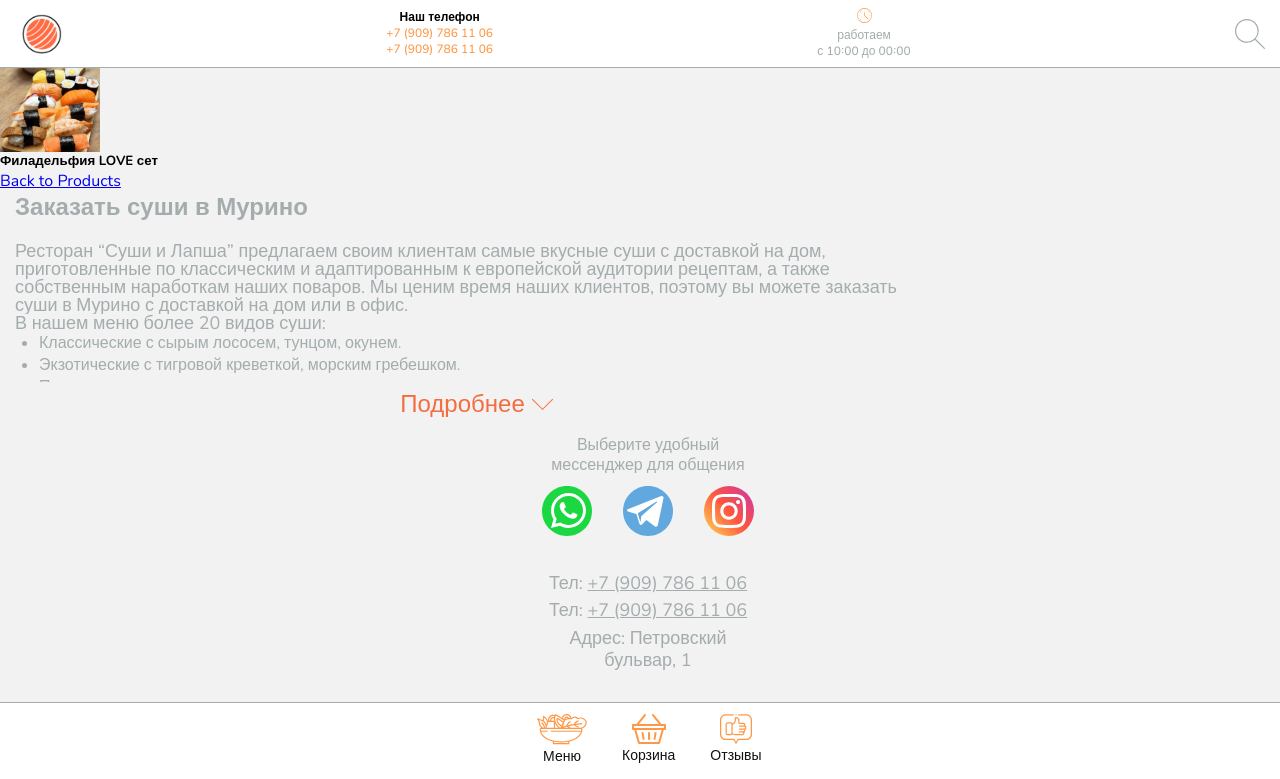
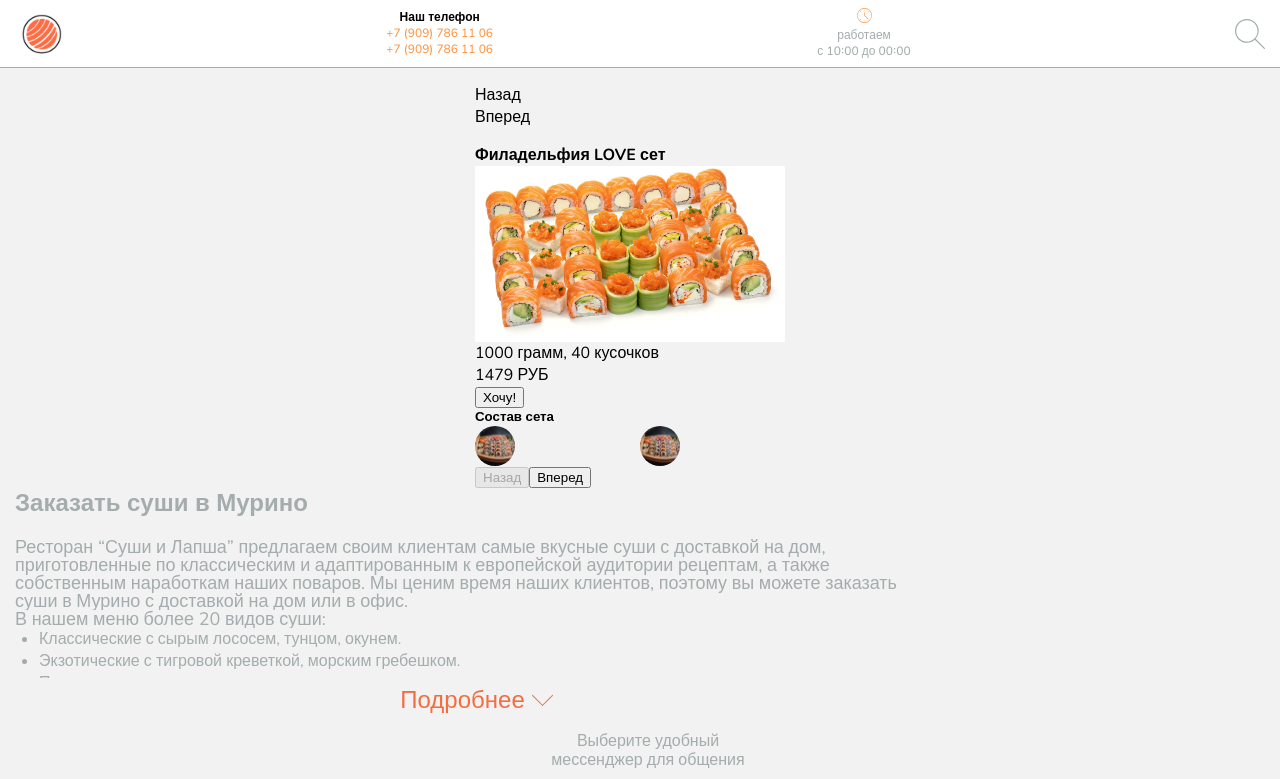
Before and after one commit to alexanderVLG/sushi-shop-murino, a React (Create React App) app: page /products/-02-024TMKM in a window 1280 px wide. Shown: the top 779 px of the page. Built offline with nearby package versions, Linux system fonts and the light colour scheme.

Commit message:
Добавил карусель

```diff
--- a/package.json
+++ b/package.json
@@ -6,6 +6,7 @@
     "@testing-library/jest-dom": "^5.16.5",
     "@testing-library/react": "^13.4.0",
     "@testing-library/user-event": "^13.5.0",
+    "pure-react-carousel": "^1.30.1",
     "react": "^18.2.0",
     "react-dom": "^18.2.0",
     "react-router-dom": "^6.4.4",
--- /dev/null
+++ b/src/components/GoodsCarousel.js
@@ -0,0 +1,64 @@
+import { CarouselProvider, Slider, Slide, ButtonBack, ButtonNext } from "pure-react-carousel";
+import 'pure-react-carousel/dist/react-carousel.es.css';
+import sushiSet from '../media/productsImg/small/sushiSet.jpg';
+
+
+const GoodsCarousel = () => {
+
+
+  return (
+    <CarouselProvider
+      naturalSlideWidth={50}
+      naturalSlideHeight={12}
+      totalSlides={3}
+      visibleSlides={2}
+    >
+      <Slider>
+        <Slide index={0}>
+          <div>
+            <img className="slider__image" src={sushiSet} width={40} height={40} alt="" />
+            <h5>Филадельфия</h5>
+            <p>390 руб</p>
+          </div>
+        </Slide>
+        <Slide index={1}>
+          <div>
+            <img className="slider__image" src={sushiSet} width={40} height={40} alt="" />
+            <h5>Филадельфия</h5>
+            <p>390 руб</p>
+          </div>
+        </Slide>
+        <Slide index={2}>
+          <div>
+            <img className="slider__image" src={sushiSet} width={40} height={40} alt="" />
+            <h5>Филадельфия</h5>
+            <p>390 руб</p>
+          </div>
+        </Slide>
+      </Slider>
+      <ButtonBack>Назад</ButtonBack>
+      <ButtonNext>Вперед</ButtonNext>
+      {/* <div>
+          <img className="slider__image" src={sushiSet} width={40} height={40} alt="" />
+          <h5>Филадельфия</h5>
+          <p>390 руб</p>
+        </div>
+        <div>
+          <img className="slider__image" src={sushiSet} width={40} height={40} alt="" />
+          <h5>Филадельфия</h5>
+          <p>390 руб</p>
+        </div>
+        <div>
+          <img className="slider__image" src={sushiSet} width={40} height={40} alt="" />
+          <h5>Филадельфия</h5>
+          <p>390 руб</p>
+        </div>
+        <div>
+          <img className="slider__image" src={sushiSet} width={40} height={40} alt="" />
+          <h5>Филадельфия</h5>
+          <p>390 руб</p>
+        </div> */}
+    </CarouselProvider>
+  );
+}
+export default GoodsCarousel;
--- a/src/data.js
+++ b/src/data.js
@@ -9,12 +9,14 @@ import sushiSet8 from './media/productsImg/small/sushiSet8.jpg';
 import sushiSet9 from './media/productsImg/small/sushiSet9.jpg';
 import sushiSet10 from './media/productsImg/small/sushiSet10.jpg';
 import sushiSet11 from './media/productsImg/small/sushiSet11.jpg';
+import first from './media/productsImg/productCard/first.jpg'
 
 export const products = [
   {
     id: "pmpomO245643",
     name: 'Саломон сет',
     image: sushiSet,
+    cardImage: first,
     weight: 1050,
     pieces: 30,
     cost: 1500
@@ -23,6 +25,7 @@ export const products = [
     id: "-02-024TMKM",
     name: 'Филадельфия LOVE сет',
     image: sushiSet2,
+    cardImage: first,
     weight: 1000,
     pieces: 40,
     cost: 1479
@@ -31,6 +34,7 @@ export const products = [
     id: "DKVW94",
     name: 'Сет "5 Филадельфий"',
     image: sushiSet3,
+    cardImage: first,
     weight: 1120,
     pieces: 40,
     cost: 1499
@@ -39,6 +43,7 @@ export const products = [
     id: "1i1kkdkr",
     name: 'Филадельфия и лосось сет',
     image: sushiSet4,
+    cardImage: first,
     weight: 1260,
     pieces: 36,
     cost: 1599
@@ -47,6 +52,7 @@ export const products = [
     id: "1ppop",
     name: '6 Филадельфий',
     image: sushiSet5,
+    cardImage: first,
     weight: 1320,
     pieces: 46,
     cost: 1599
@@ -55,6 +61,7 @@ export const products = [
     id: "nvjfe9",
     name: 'Топовый сет',
     image: sushiSet6,
+    cardImage: first,
     weight: 1020,
     pieces: 40,
     cost: 1469
@@ -63,6 +70,7 @@ export const products = [
     id: "lkc8928",
     name: 'Камикадзе сет',
     image: sushiSet7,
+    cardImage: first,
     weight: 1200,
     pieces: 52,
     cost: 1559
@@ -71,6 +79,7 @@ export const products = [
     id: "295omvk",
     name: 'Якудза сет',
     image: sushiSet8,
+    cardImage: first,
     weight: 1270,
     pieces: 50,
     cost: 1650
@@ -79,6 +88,7 @@ export const products = [
     id: "vnvowr1",
     name: 'Запеченный сет',
     image: sushiSet9,
+    cardImage: first,
     weight: 150,
     pieces: 45,
     cost: 1600
@@ -87,6 +97,7 @@ export const products = [
     id: "0295kksdv",
     name: 'Острый сет',
     image: sushiSet10,
+    cardImage: first,
     weight: 900,
     pieces: 25,
     cost: 990
@@ -95,6 +106,7 @@ export const products = [
     id: "kverh9053",
     name: 'Мини сет',
     image: sushiSet11,
+    cardImage: first,
     weight: 890,
     pieces: 24,
     cost: 900
--- a/src/index.css
+++ b/src/index.css
@@ -176,13 +176,13 @@ main {
   bottom: 7px;
 }
 
-/* ---- Menu ----------- */
+/* ---- Products ----------- */
 
-.menu__container {
+.products__container {
   padding: .9375rem 0;
 }
 
-.menu__container h2 {
+.products__container h2 {
   margin-bottom: 1rem;
   text-align: center;
   font-size: 1.5rem;
@@ -190,7 +190,7 @@ main {
   line-height: 1.24;
 }
 
-.menu__container h2::before {
+.products__container h2::before {
   content: "";
   display: inline-block;
   vertical-align: top;
@@ -200,7 +200,7 @@ main {
   background-image: url(./media/svg/SetsIcon.svg);
 }
 
-.menu__sorting {
+.products__sorting {
   margin: 0 auto;
   padding: .625rem 1.25rem .625rem .5625rem;
   display: flex;
@@ -259,8 +259,6 @@ main {
   transform: rotate(-45deg);
 }
 
-/* --------- Cards --------------- */
-
 .cards__list {
   padding: .9375rem 0;
 }
@@ -282,13 +280,13 @@ main {
 .card__img {
   grid-column: 2 / 3;
   grid-row: 2 / 3;
+  border-radius: .3125rem;
 }
 
 .card__title {
   grid-column: 3 / -1;
   grid-row: 2;
   margin-left: 0.9375rem;
-  color: var(--black);
   font-size: .875rem;
   font-weight: 500;
   line-height: 1.24;
@@ -331,7 +329,26 @@ main {
 }
 
 .link__product {
+  color: #000;
   text-decoration: none;
+}
+
+/* ------------------- ProductCards -------------------------- */
+.product-card__container {
+  margin: 0 auto;
+  width: 20.625rem;
+}
+
+.link-arrow__wrapper {
+  padding: 1rem 0;
+}
+
+
+
+/* ------------------- GoodsCarousel ------------------------ */
+
+.slider__image {
+  border-radius: 50%;
 }
 
 /* -------------- About ----------------- */
--- a/src/pages/Home.js
+++ b/src/pages/Home.js
@@ -18,7 +18,7 @@ import promo from '../media/img/promo.jpg';
 class Home extends Component {
   render () {
     return (
-      <main>
+      <>
           <section className="menu__list">
           <div className="menu__item">
               <img src={pizza} alt="Фото пиццы с томатной пастой, базиликом и сыром."/>
@@ -98,7 +98,7 @@ class Home extends Component {
           </div>
           </section>
           <About />
-      </main>
+      </>
     )
   }
 }
--- a/src/pages/HomeLayout.js
+++ b/src/pages/HomeLayout.js
@@ -11,7 +11,9 @@ class HomeLayout extends Component {
         <header>
           <Navbar />
         </header>
-        <Outlet />
+        <main>
+          <Outlet />
+        </main>
         <Footer />
       </>
     );
--- a/src/pages/ProductCard.js
+++ b/src/pages/ProductCard.js
@@ -1,19 +1,35 @@
-import { Link, useParams } from 'react-router-dom';
+import { useParams } from 'react-router-dom';
 import  {products}  from '../data';
 import About from '../components/About';
+import GoodsCarousel from '../components/GoodsCarousel';
 
 const ProductCard = () => {
   const {productId} = useParams();
   const product = products.find((product) => product.id === productId );
-  const {image, name} = product;
+  const {cardImage, name} = product;
   return(
-
-      <main>
-        <img src={image} alt={name} />
-        <h5>{name}</h5>
-        <Link to="/products">Back to Products</Link>
+    <>
+      <section className='product-card__container'>
+        <div className='link-arrow__wrapper'>
+          <ul>
+            <li>Назад</li>
+            <li>Вперед</li>
+          </ul>
+        </div>
+        <article className='product-card'>
+          <h4 className='product-card__title'>{name}</h4>
+          <img src={cardImage} alt={name} />
+          <p className='product-card__desc'>{product.weight} грамм, {product.pieces} кусочков</p>
+          <p className='product-card__price'>{product.cost} РУБ</p>
+          <button className='product-card__btn' type='button'>Хочу!</button>
+        </article>
+        <article>
+          <h5>Состав сета</h5>
+          <GoodsCarousel />
+        </article>
+      </section>
       <About />
-      </main>
+    </>
   );
 }
 export default ProductCard;
--- a/src/pages/Products.js
+++ b/src/pages/Products.js
@@ -4,10 +4,10 @@ import About from '../components/About';
 
 const Products = () => {
     return(
-      <main>
-        <section className="menu__container">
+      <>
+        <section className="products__container">
           <h2>Сеты</h2>
-          <div className="menu__sorting">
+          <div className="products__sorting">
             <div className="sort__icon"><span></span></div>
             <div className="sort__btn">Сортировка</div>
             <div className="sort__arrow"></div>
@@ -15,21 +15,21 @@ const Products = () => {
           <ul className="cards__list">
             {products.map((product) => {
               return (
-                <Link to={`/products/${product.id}`} className="link__product">
                 <li className='card__item' key={product.id}>
-                    <h5 className='card__title'>{product.name}</h5>
+                  <h4 className='card__title'>
+                    <Link to={`/products/${product.id}`} className="link__product">{product.name}</Link>
+                  </h4>
                   <img className="card__img" src={product.image} alt="Фото сета из суши и роллов." />
                   <p className='card__desc'>{product.weight} грамм, {product.pieces} кусочков</p>
                   <p className='card__price'>{product.cost} РУБ</p>
                   <button className='card__btn' type='button'>Хочу!</button>
                 </li>
-                </Link>
               );
             })}
           </ul>
         </section>
         <About />
-      </main>
+      </>
     );
   }
 
```
Also changed, not shown: 13 other files (tests, documents, lock files or other folders). Lines whose indentation alone changed are shown as unchanged.
